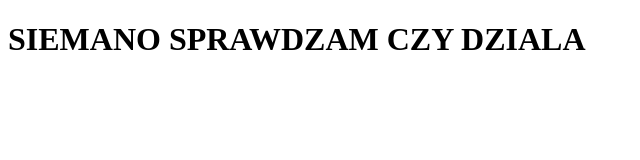
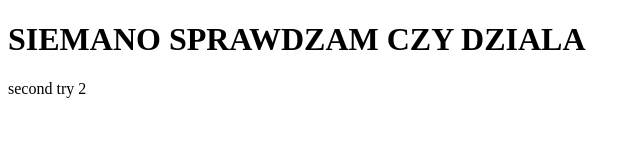
Before and after one commit to RM-bros/https---github.com-RM-bros-rmweb.github.io, a plain HTML site: page index.html in a window 1280 px wide. Shown: the full height of the page, 0-640 px from the left. Drawn offline with Linux system fonts and the light colour scheme.

Commit message:
testujemy

```diff
--- a/index.html
+++ b/index.html
@@ -4,5 +4,7 @@
   </head>
   <body>
     <h1>SIEMANO SPRAWDZAM CZY DZIALA</h1>
+    <p>second try 2</p>
+
   </body>
 </html>
```
